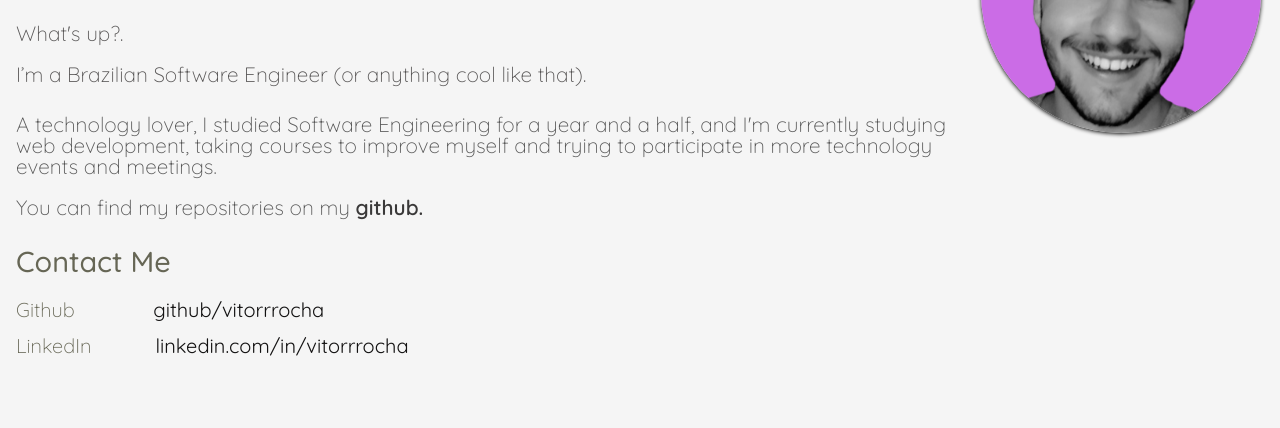
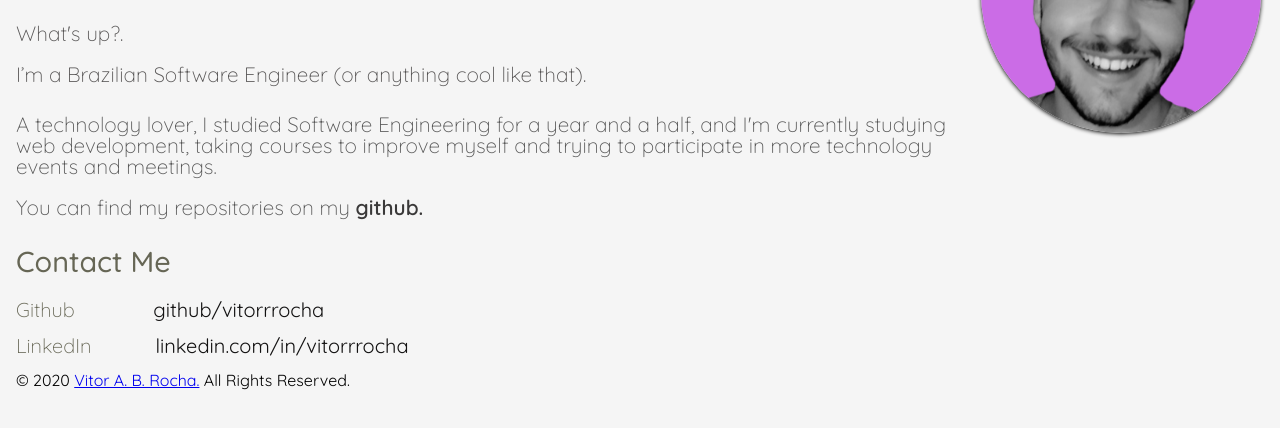
Before and after one commit to Vitorrrocha/vitorrrocha.github.io, a plain HTML site: page index.html in a window 1280 px wide. Shown: the part 230-658 px from the top of the page. Drawn offline with Linux system fonts and the light colour scheme.

Commit message:
Update index.html

```diff
--- a/index.html
+++ b/index.html
@@ -42,6 +42,9 @@
         <div class="link">Github <a class='first' href="https://github.com/Vitorrrocha">github/vitorrrocha</a> </div>
 
         <div class="link">LinkedIn<a href="https://www.linkedin.com/in/vitor-augusto-batista-rocha-b87b68134/">linkedin.com/in/vitorrrocha</a> </div>
+
+        <div class="copy">&copy; 2020 <a class='first' href="https://github.com/Vitorrrocha">Vitor A. B. Rocha.</a> All Rights Reserved.</div>
+
     </div>
 
     <!-- <button  onclick="darkMode()">
```
